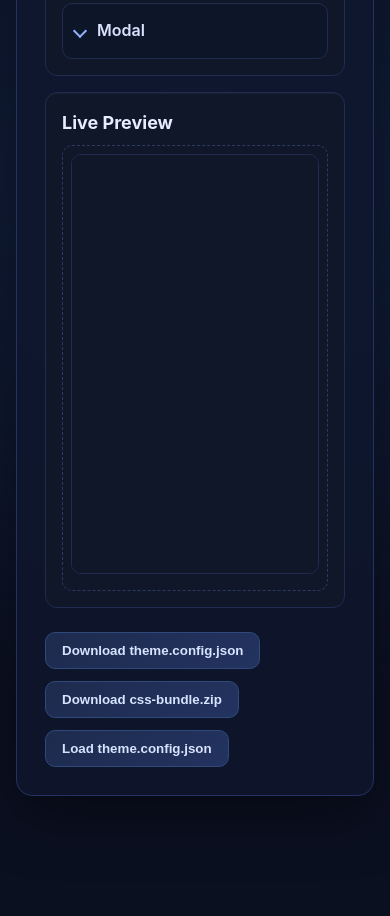
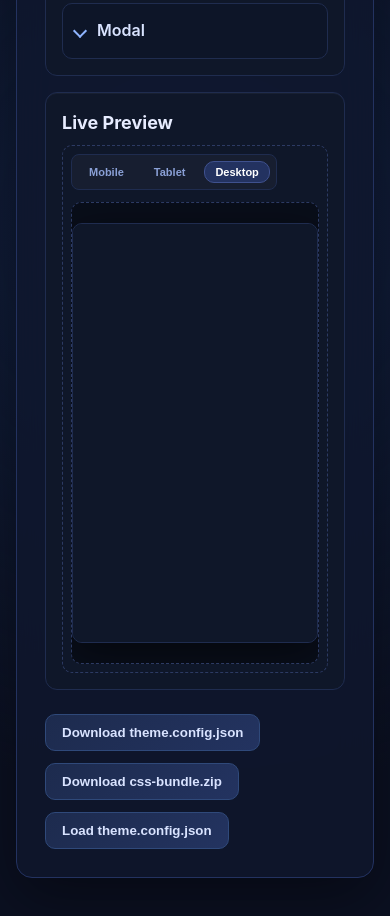
Before and after one commit to buffos/css-theme-builder, a website built with Vite: page index.html in a window 390 px wide. Shown: the part 1401-2317 px from the top of the page. Before the commit the page ends 2245 px from the top, so only its background shows below. Built offline with nearby package versions, Linux system fonts and the light colour scheme.

Commit message:
feat: add responsive layout preview with mobile/tablet/desktop viewport switcher

```diff
--- a/src/app/preview.ts
+++ b/src/app/preview.ts
@@ -80,8 +80,18 @@ const writePreviewDocument = (
   `;
 };
 
+type ViewportSize = 'mobile' | 'tablet' | 'desktop';
+
+const VIEWPORT_WIDTHS: Record<ViewportSize, string> = {
+  mobile: '375px',
+  tablet: '768px',
+  desktop: '100%',
+};
+
 export const createPreview = (): PreviewHandles => {
   let iframe: HTMLIFrameElement | null = null;
+  let toolbar: HTMLElement | null = null;
+  let container: HTMLElement | null = null;
   let unsubscribe: (() => void) | null = null;
   let activeIds = new Set<string>();
 
@@ -102,10 +112,45 @@ export const createPreview = (): PreviewHandles => {
     writePreviewDocument(iframe, css, config.mode, filteredModules);
   };
 
-  const mount = (container: HTMLElement) => {
+  const setViewport = (size: ViewportSize) => {
+    if (iframe) {
+      iframe.style.width = VIEWPORT_WIDTHS[size];
+    }
+    if (toolbar) {
+      toolbar.querySelectorAll('button').forEach((btn) => {
+        btn.classList.toggle('active', btn.dataset.size === size);
+      });
+    }
+  };
+
+  const mount = (host: HTMLElement) => {
+    host.innerHTML = '';
+
+    // Create Toolbar
+    toolbar = document.createElement('div');
+    toolbar.className = 'preview-toolbar';
+    toolbar.innerHTML = `
+      <button type="button" data-size="mobile">Mobile</button>
+      <button type="button" data-size="tablet">Tablet</button>
+      <button type="button" data-size="desktop" class="active">Desktop</button>
+    `;
+    toolbar.addEventListener('click', (e) => {
+      const btn = (e.target as HTMLElement).closest('button');
+      if (btn?.dataset.size) {
+        setViewport(btn.dataset.size as ViewportSize);
+      }
+    });
+
+    // Create Iframe Container (for centering)
+    container = document.createElement('div');
+    container.className = 'preview-viewport-container';
+
     iframe = createIframe();
-    container.innerHTML = '';
     container.appendChild(iframe);
+
+    host.appendChild(toolbar);
+    host.appendChild(container);
+
     unsubscribe = subscribe(render);
     render();
   };
@@ -114,7 +159,11 @@ export const createPreview = (): PreviewHandles => {
     if (unsubscribe) unsubscribe();
     unsubscribe = null;
     iframe?.remove();
+    toolbar?.remove();
+    container?.remove();
     iframe = null;
+    toolbar = null;
+    container = null;
   };
 
   const setActive = (ids: string[]) => {
--- a/src/style.css
+++ b/src/style.css
@@ -348,3 +348,43 @@ button:disabled {
   background: #fee2e2;
   color: #991b1b;
 }
+
+.preview-toolbar {
+  display: flex;
+  gap: 8px;
+  margin-bottom: 12px;
+  background: rgba(255, 255, 255, 0.03);
+  padding: 6px;
+  border-radius: 8px;
+  border: 1px solid #1f2c4f;
+  width: fit-content;
+}
+
+.preview-toolbar button {
+  padding: 4px 10px;
+  font-size: 11px;
+  background: transparent;
+  border: 1px solid transparent;
+  color: #8aa0d6;
+}
+
+.preview-toolbar button.active {
+  background: #233260;
+  border-color: #3f518e;
+  color: #fff;
+}
+
+.preview-viewport-container {
+  display: flex;
+  justify-content: center;
+  background: #090e1a;
+  border: 1px dashed #2c3a63;
+  border-radius: 10px;
+  padding: 20px 0;
+  overflow-x: auto;
+}
+
+.preview-viewport-container iframe {
+  transition: width 200ms ease-in-out;
+  box-shadow: 0 10px 40px rgba(0, 0, 0, 0.5);
+}
```
Also changed, not shown: CHANGELOG.md.
